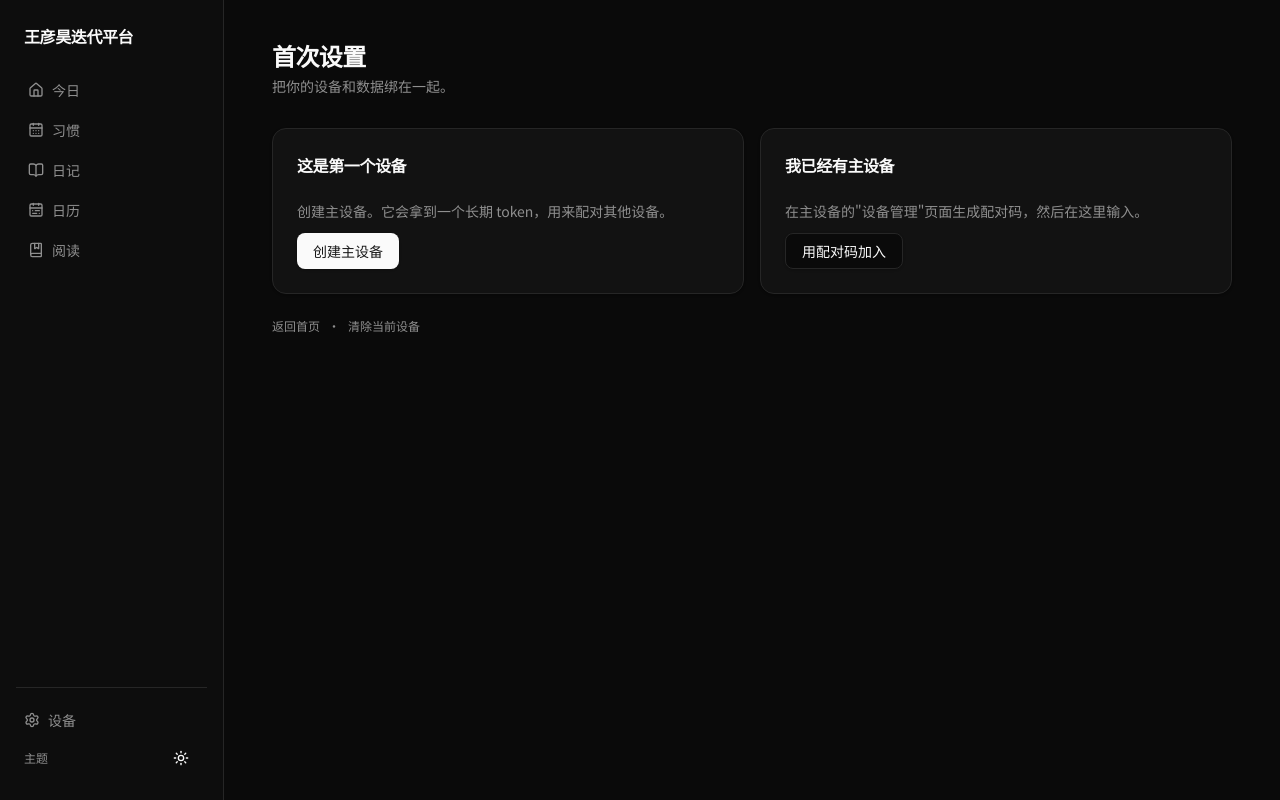
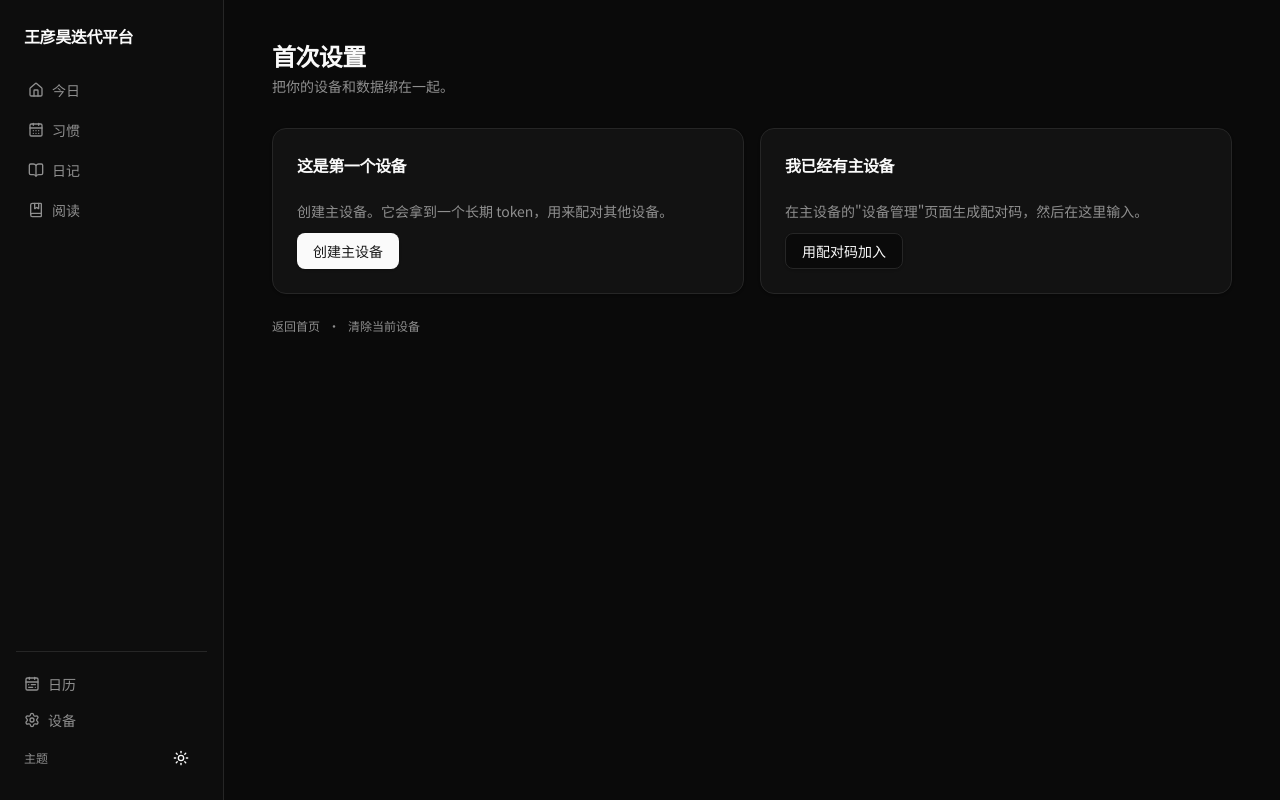
Before and after one commit to wzp5700-code/better, a Next.js app: page /settings/setup in a window 1280 px wide. Built offline with nearby package versions, Linux system fonts and the light colour scheme.

Commit message:
feat(nav): move Calendar to footer with Devices + Theme

```diff
--- a/components/layout/app-shell.tsx
+++ b/components/layout/app-shell.tsx
@@ -1,6 +1,6 @@
 import * as React from "react"
 import Link from "next/link"
-import { Settings } from "lucide-react"
+import { Settings, CalendarRange } from "lucide-react"
 
 import { PrimaryNav } from "@/components/layout/primary-nav"
 import { ThemeToggle } from "@/components/layout/theme-toggle"
@@ -20,6 +20,13 @@ export function AppShell({ children }: { children: React.ReactNode }) {
         <div className="mt-auto pt-6">
           <Separator className="mb-4" />
           <div className="space-y-1">
+            <Link
+              href="/calendar"
+              className="flex items-center gap-2 rounded-md px-2 py-1.5 text-sm text-muted-foreground transition-colors hover:bg-accent hover:text-accent-foreground"
+            >
+              <CalendarRange className="h-4 w-4" aria-hidden />
+              <span>日历</span>
+            </Link>
             <Link
               href="/settings/devices"
               className="flex items-center gap-2 rounded-md px-2 py-1.5 text-sm text-muted-foreground transition-colors hover:bg-accent hover:text-accent-foreground"
@@ -41,6 +48,13 @@ export function AppShell({ children }: { children: React.ReactNode }) {
           王彦昊迭代平台
         </Link>
         <div className="flex items-center gap-1">
+          <Link
+            href="/calendar"
+            aria-label="日历"
+            className="inline-flex h-9 w-9 items-center justify-center rounded-md text-muted-foreground transition-colors hover:bg-accent hover:text-accent-foreground"
+          >
+            <CalendarRange className="h-4 w-4" />
+          </Link>
           <Link
             href="/settings/devices"
             aria-label="设备"
--- a/components/layout/primary-nav.tsx
+++ b/components/layout/primary-nav.tsx
@@ -2,7 +2,7 @@
 
 import Link from "next/link"
 import { usePathname } from "next/navigation"
-import { CalendarDays, BookOpen, Home, CalendarRange, BookMarked } from "lucide-react"
+import { CalendarDays, BookOpen, Home, BookMarked } from "lucide-react"
 
 import { cn } from "@/lib/utils"
 
@@ -10,7 +10,6 @@ const ITEMS = [
   { href: "/", label: "今日", icon: Home },
   { href: "/habits", label: "习惯", icon: CalendarDays },
   { href: "/journal", label: "日记", icon: BookOpen },
-  { href: "/calendar", label: "日历", icon: CalendarRange },
   { href: "/reading", label: "阅读", icon: BookMarked },
 ] as const
 
```
